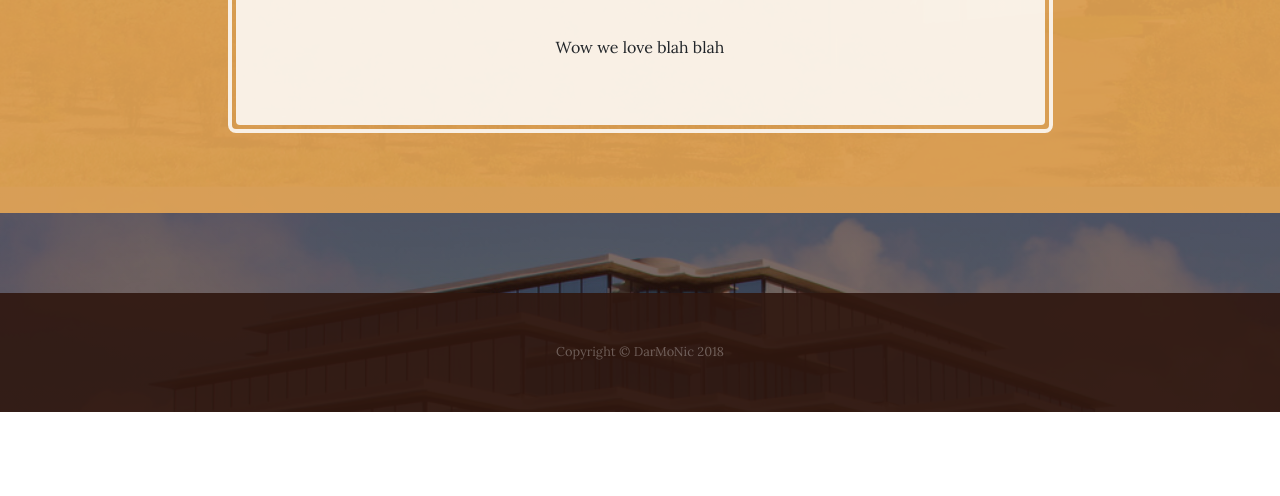
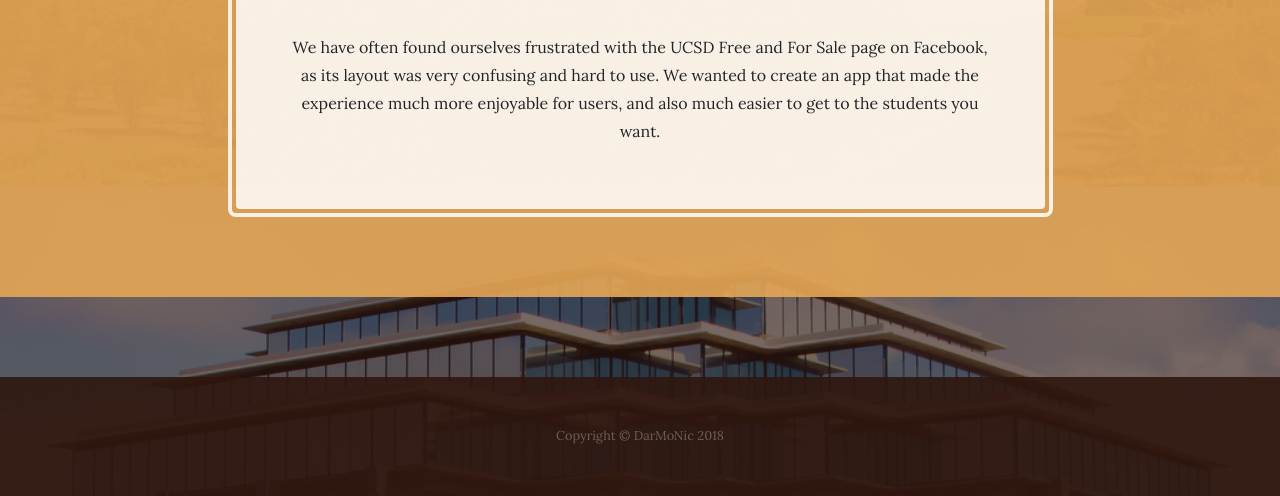
Before and after one commit to DarMoNic/ShoppingCenterUCSD, a website: page inspiration.html in a window 1280 px wide. Shown: the part 667-1163 px from the top of the page. Before the commit the page ends 1079 px from the top, so only its background shows below. Drawn offline with Linux system fonts and the light colour scheme.

Commit message:
added more to inspiration section:

```diff
--- a/inspiration.html
+++ b/inspiration.html
@@ -66,7 +66,7 @@
                 <span class="section-heading-upper">Come On In</span>
                 <span class="section-heading-lower">We're Open</span>
               </h2>
-              <p> Wow we love blah blah</p>
+              <p> We have often found ourselves frustrated with the UCSD Free and For Sale page on Facebook, as its layout was very confusing and hard to use. We wanted to create an app that made the experience much more enjoyable for users, and also much easier to get to the students you want.</p>
               <!-- <ul class="list-unstyled list-hours mb-5 text-left mx-auto">
                 <li class="list-unstyled-item list-hours-item d-flex">
                   Sunday
```
Also changed, not shown: 2 other files.
